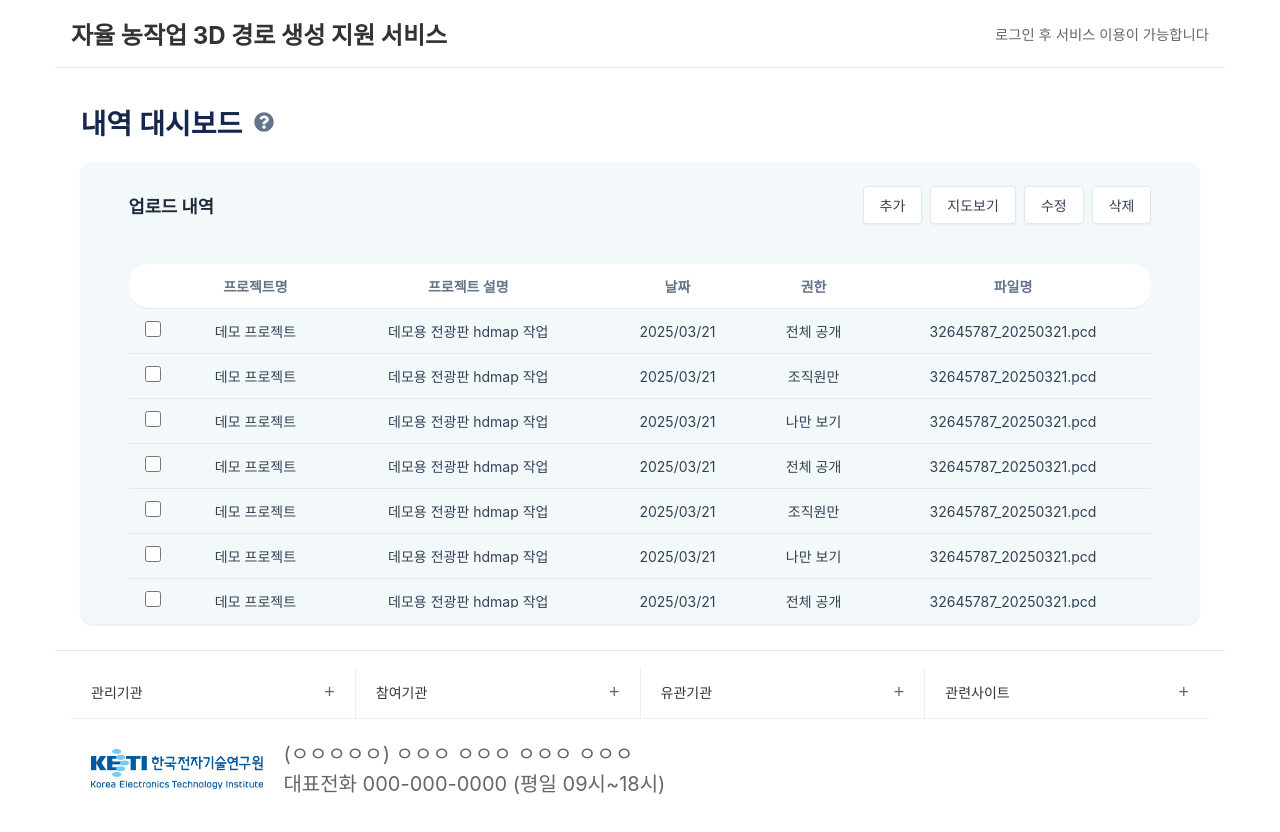
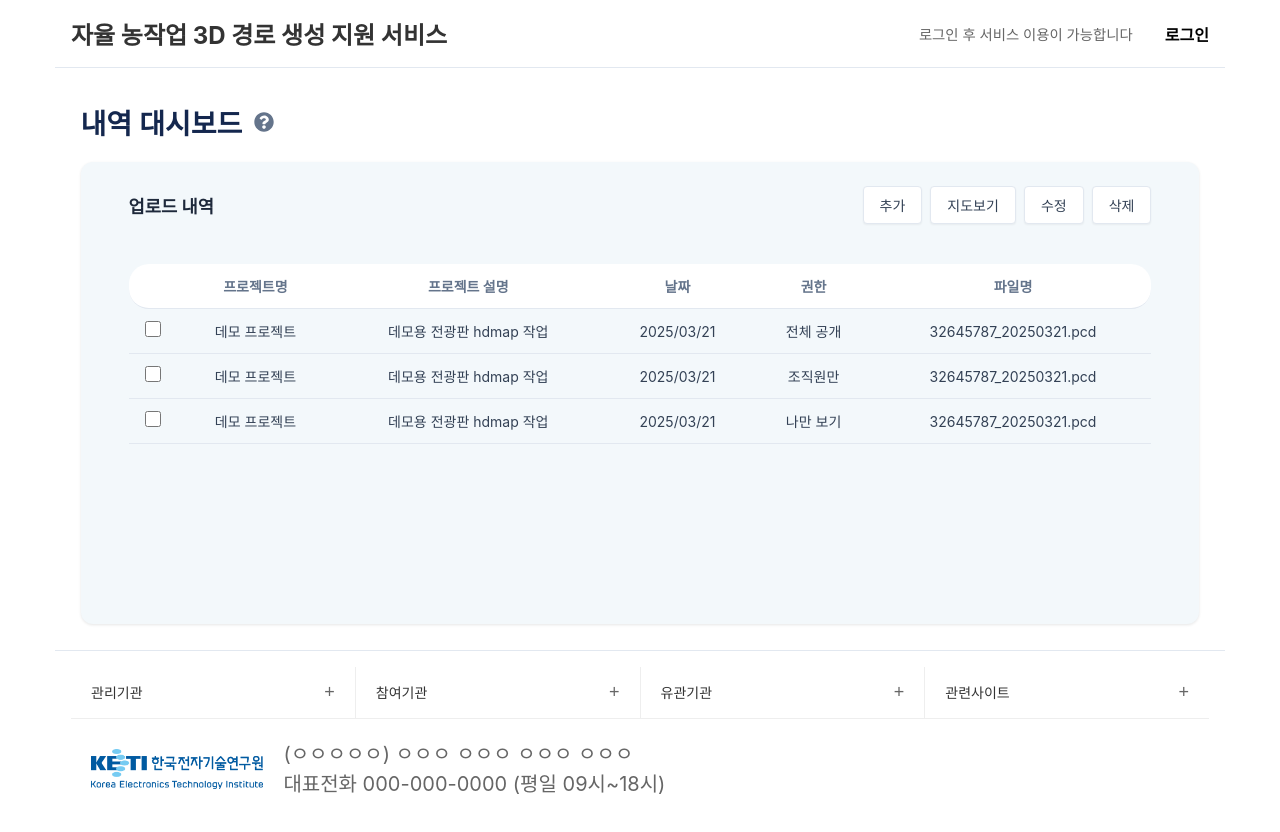
Before and after one commit to ghkdquddlf/map_test, a React (Create React App) app: page /history in a window 1280 px wide. Shown: the top 832 px of the page. Built offline with nearby package versions, Linux system fonts and the light colour scheme; the HTML template or start-up script is replaced by a standard one.

Commit message:
feat:지도 페이지 , metadata 수정

```diff
--- a/package.json
+++ b/package.json
@@ -9,6 +9,7 @@
     "@testing-library/user-event": "^13.5.0",
     "react": "^19.1.0",
     "react-dom": "^19.1.0",
+    "react-helmet": "^6.1.0",
     "react-icons": "^5.5.0",
     "react-router-dom": "^7.5.0",
     "react-scripts": "5.0.1",
--- a/src/components/Header.js
+++ b/src/components/Header.js
@@ -1,6 +1,7 @@
 import React from 'react';
 import { Link, useNavigate } from 'react-router-dom';
 import { useAuth } from '../context/AuthContext';
+import { Helmet } from 'react-helmet';
 
 function Header() {
   const { isLoggedIn, logout } = useAuth();
@@ -12,9 +13,23 @@ function Header() {
   };
 
   return (
+    <>
+      <Helmet>
+        <title>자율 농작업 3D 경로 생성 지원 서비스</title>
+        <meta name="description" content="자율 농작업 3D 경로 생성 지원 서비스입니다." />
+        <meta property="og:title" content="자율 농작업 3D 경로 생성 지원 서비스" />
+        <meta property="og:description" content="자율 농작업 3D 경로 생성 지원 서비스입니다." />
+      </Helmet>
       <header style={styles.header}>
         <nav style={styles.nav}>
-        <h1 style={styles.title}>자율 농작업 3D 경로 생성 지원 서비스</h1>
+          <h1 style={styles.title}>
+            <span
+              style={{ ...styles.title, textDecoration: 'none', color: '#333', cursor: 'pointer' }}
+              onClick={() => navigate(isLoggedIn ? '/history' : '/login')}
+            >
+              자율 농작업 3D 경로 생성 지원 서비스
+            </span>
+          </h1>
           <div style={styles.links}>
             {isLoggedIn ? (
               <>
@@ -22,11 +37,15 @@ function Header() {
                 <button onClick={handleLogout} style={styles.logoutButton}>로그아웃</button>
               </>
             ) : (
+              <>
                 <span style={styles.guidanceText}>로그인 후 서비스 이용이 가능합니다</span>
+                <span onClick={() => navigate('/login')} style={styles.link}>로그인</span>
+              </>
             )}
           </div>
         </nav>
       </header>
+    </>
   );
 }
 
@@ -59,7 +78,8 @@ const styles = {
   link: {
     color: '#000000',
     fontWeight: '1000',
-    textDecoration: 'none'
+    textDecoration: 'none',
+    cursor: 'pointer'
   },
   logoutButton: {
     background: 'none',
@@ -74,6 +94,17 @@ const styles = {
     color: '#666',
     fontSize: '0.9rem',
     fontWeight: '500'
+  },
+  loginButton: {
+    background: '#0B1C40',
+    color: '#fff',
+    border: 'none',
+    borderRadius: '4px',
+    padding: '0.4rem 1rem',
+    fontSize: '0.95rem',
+    fontWeight: '600',
+    cursor: 'pointer',
+    marginRight: '0.7rem'
   }
 };
 
--- a/src/components/Map.js
+++ b/src/components/Map.js
@@ -343,7 +343,7 @@ const styles = {
   },
   map: {
     width: '100%',
-    height: '100vh',
+    height: '92.8vh',
   },
   loading: {
     position: 'absolute',
--- a/src/pages/FileUpload.js
+++ b/src/pages/FileUpload.js
@@ -563,21 +563,24 @@ const tableStyles = {
     background: '#F8FAFC',
     fontWeight: '600',
     fontSize: '0.95rem',
+    minWidth: '100px',
   },
   td: {
     border: '1px solid #E2E8F0',
     padding: '0.75rem',
     textAlign: 'center',
     fontSize: '0.95rem',
-    height: '48px',
+    height: '63px',
+    minWidth: '100px',
   },
   emptyTd: {
     border: '1px solid #E2E8F0',
     padding: '0.75rem',
     textAlign: 'center',
     fontSize: '0.95rem',
-    height: '48px',
+    height: '58px',
     color: 'transparent',
+    minWidth: '100px',
   },
   input: {
     width: '100%',
@@ -593,6 +596,7 @@ const tableStyles = {
     boxSizing: 'border-box',
     textAlign: 'center',
     height: '36px',
+    minWidth: '80px',
   },
   select: {
     width: '100%',
@@ -613,6 +617,7 @@ const tableStyles = {
     paddingRight: '2rem',
     textAlign: 'center',
     height: '36px',
+    minWidth: '120px',
   }
 };
 
--- a/src/pages/Login.js
+++ b/src/pages/Login.js
@@ -1,6 +1,5 @@
 import React, { useState } from 'react';
 import { Link, useNavigate } from 'react-router-dom';
-import Footer from '../components/Footer';
 import { useAuth } from '../context/AuthContext';
 
 function Login() {
@@ -77,7 +76,6 @@ function Login() {
           </div>
         </div>
       </div>
-      <Footer />
     </>
   );
 }
--- a/src/pages/Signup.js
+++ b/src/pages/Signup.js
@@ -1,6 +1,5 @@
 import React, { useState } from 'react';
 import { Link } from 'react-router-dom';
-import Footer from '../components/Footer';
 
 function Signup() {
   const [formData, setFormData] = useState({
@@ -91,7 +90,6 @@ function Signup() {
           </div>
         </div>
       </div>
-      <Footer />
     </>
   );
 }
--- a/src/pages/UploadHistory.js
+++ b/src/pages/UploadHistory.js
@@ -33,54 +33,6 @@ function UploadHistory() {
 
   // 실제 데이터는 나중에 백엔드에서 받아올 예정
   const mockData = [
-    {
-      id: 1,
-      projectName: '데모 프로젝트',
-      description: '데모용 전광판 hdmap 작업',
-      date: '2025/03/21',
-      fileName: '32645787_20250321.pcd',
-      auth: '전체 공개'
-    },
-    {
-      id: 2,
-      projectName: '데모 프로젝트',
-      description: '데모용 전광판 hdmap 작업',
-      date: '2025/03/21',
-      fileName: '32645787_20250321.pcd',
-      auth: '조직원만'
-    },
-    {
-      id: 3,
-      projectName: '데모 프로젝트',
-      description: '데모용 전광판 hdmap 작업',
-      date: '2025/03/21',
-      fileName: '32645787_20250321.pcd',
-      auth: '나만 보기'
-    },
-    {
-      id: 1,
-      projectName: '데모 프로젝트',
-      description: '데모용 전광판 hdmap 작업',
-      date: '2025/03/21',
-      fileName: '32645787_20250321.pcd',
-      auth: '전체 공개'
-    },
-    {
-      id: 2,
-      projectName: '데모 프로젝트',
-      description: '데모용 전광판 hdmap 작업',
-      date: '2025/03/21',
-      fileName: '32645787_20250321.pcd',
-      auth: '조직원만'
-    },
-    {
-      id: 3,
-      projectName: '데모 프로젝트',
-      description: '데모용 전광판 hdmap 작업',
-      date: '2025/03/21',
-      fileName: '32645787_20250321.pcd',
-      auth: '나만 보기'
-    },
     {
       id: 1,
       projectName: '데모 프로젝트',
```
Also changed, not shown: 1 other file (tests, documents, lock files or other folders). Lines whose indentation alone changed are shown as unchanged.
